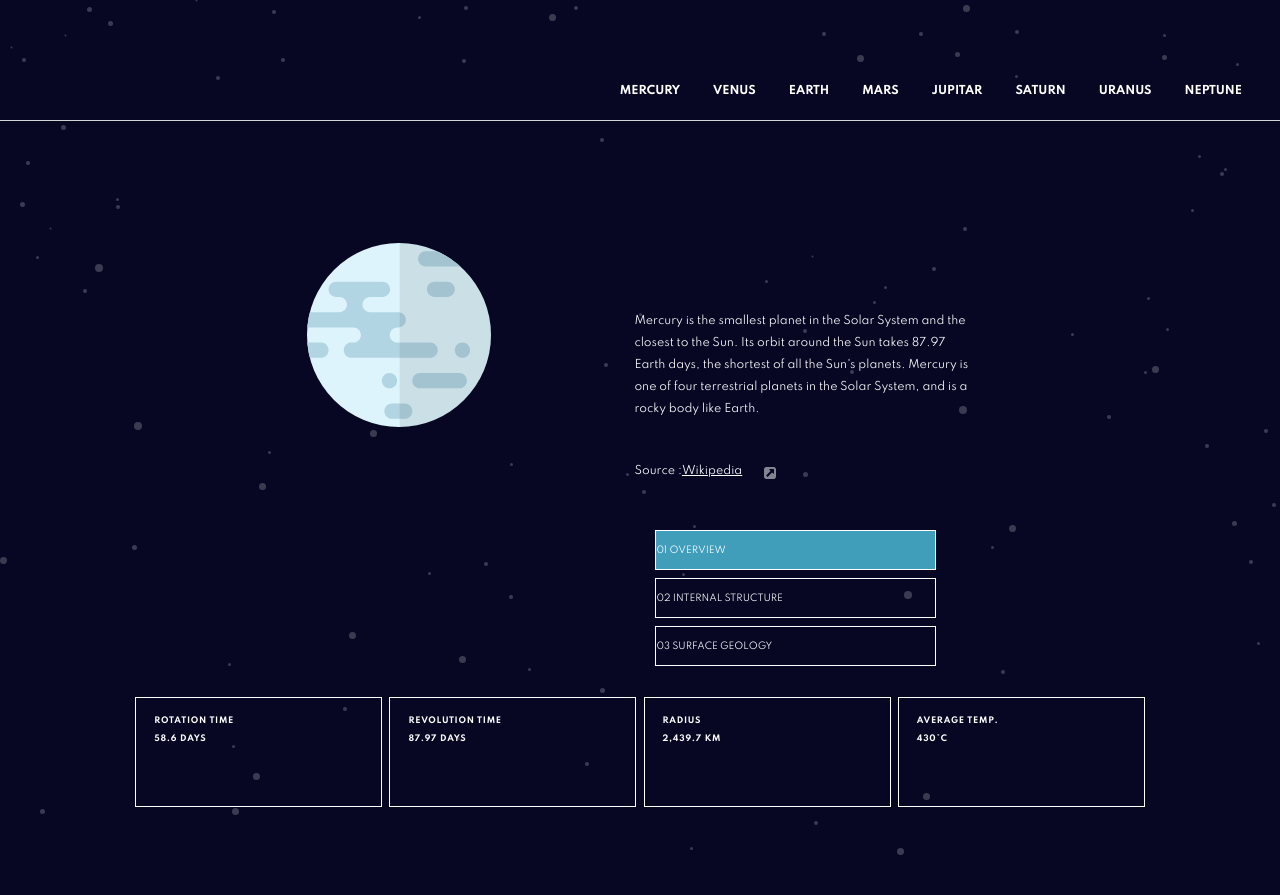
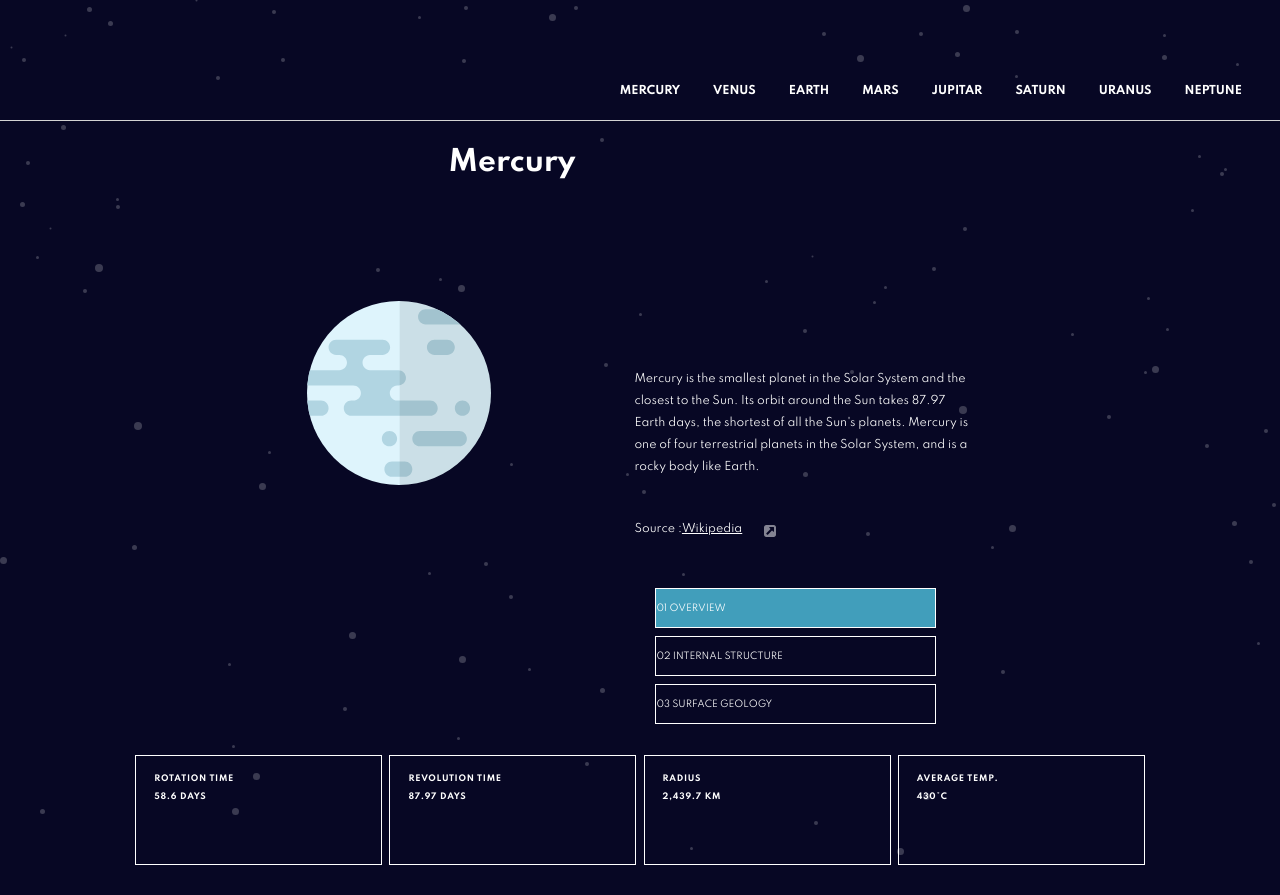
Before and after one commit to Ikejrmillsowoo/planets-facts, a website built with webpack: page index.html in a window 1280 px wide. Built offline with nearby package versions, Linux system fonts and the light colour scheme.

Commit message:
updated headings

```diff
--- a/index.html
+++ b/index.html
@@ -25,11 +25,12 @@
     </ul>
 
   </nav>
-  <h1 class="planet_name">Mercury</h1>
+  <!-- <h1 class="planet_name">Mercury</h1> -->
 
 
   <!-- Overview Content Start -->
   <main class="main">
+    <h1 class="planet_name">Mercury</h1>
     <div class="planet_image planet_out">
       <img src="./assets/planet-mercury.svg" alt="Mercury">
     </div>
--- a/style.css
+++ b/style.css
@@ -181,6 +181,11 @@ img {
         position: relative;
 
     }
+    .planet_name {
+        display: block;
+        text-align: center;
+        padding-top: 25px;
+    }
 
     .info_section {
         flex-direction: column;
```
Also changed, not shown: earth.html (+2 -1 lines), jupiter.html (+3 -1 lines), mars.html (+2 -1 lines), neptune.html (+2 -1 lines), saturn.html (+2 -1 lines), uranus.html (+2 -1 lines), venus.html (+2 -1 lines).
